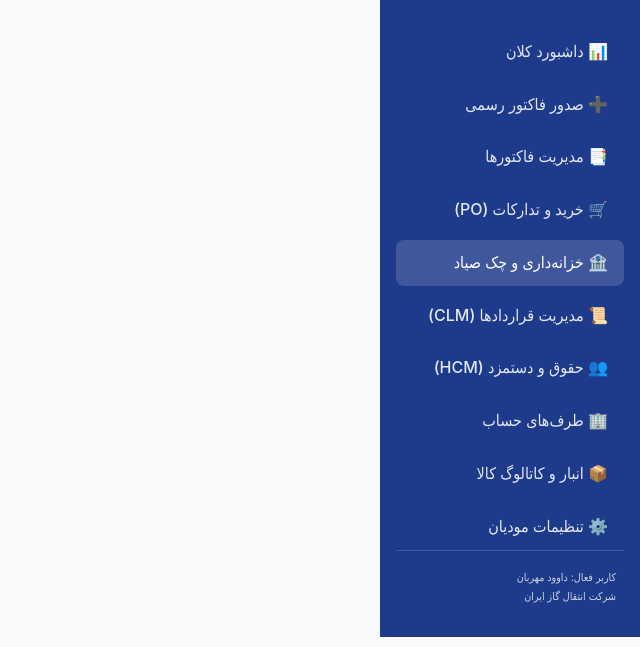
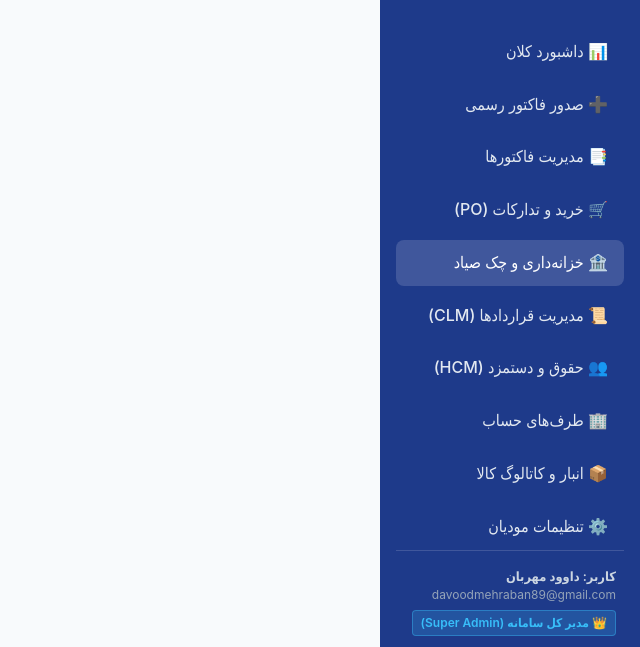
Before and after one commit to davoodmehraban89/Finora-Invoice, a website with bundled scripts: page treasury.html in a window 1280 px wide. Shown: the part 152-799 px from the top of the page, without its empty margins (640-1280 px from the left). Built offline with nearby package versions, Linux system fonts and the light colour scheme.

Commit message:
Add files via upload

```diff
--- a/treasury.html
+++ b/treasury.html
@@ -55,9 +55,10 @@
         <li><a href="products.html" class="sidebar-link">📦 انبار و کاتالوگ کالا</a></li>
         <li><a href="settings.html" class="sidebar-link">⚙️ تنظیمات مودیان</a></li>
       </ul>
-      <div class="sidebar-footer">
-        <small>کاربر فعال: داوود مهربان</small><br>
-        <small>شرکت انتقال گاز ایران</small>
+            <div class="sidebar-footer">
+        <div style="font-weight: 600;">کاربر: <span id="current-user-name">داوود مهربان</span></div>
+        <div style="font-size: 0.75rem; color: #94a3b8;" id="current-user-email">davoodmehraban89@gmail.com</div>
+        <div class="user-badge-tag" id="current-user-role">👑 مدیر کل سامانه (Super Admin)</div>
       </div>
     </aside>
 
```
Also changed, not shown: contracts.html (+5 -0 lines), customers.html (+5 -0 lines), dashboard.html (+2 -3 lines), invoices.html (+1 -1 lines), new-invoice.html (+1 -1 lines), payroll.html (+2 -2 lines), procurement.html (+2 -2 lines), products.html (+5 -0 lines), settings.html (+5 -0 lines).
